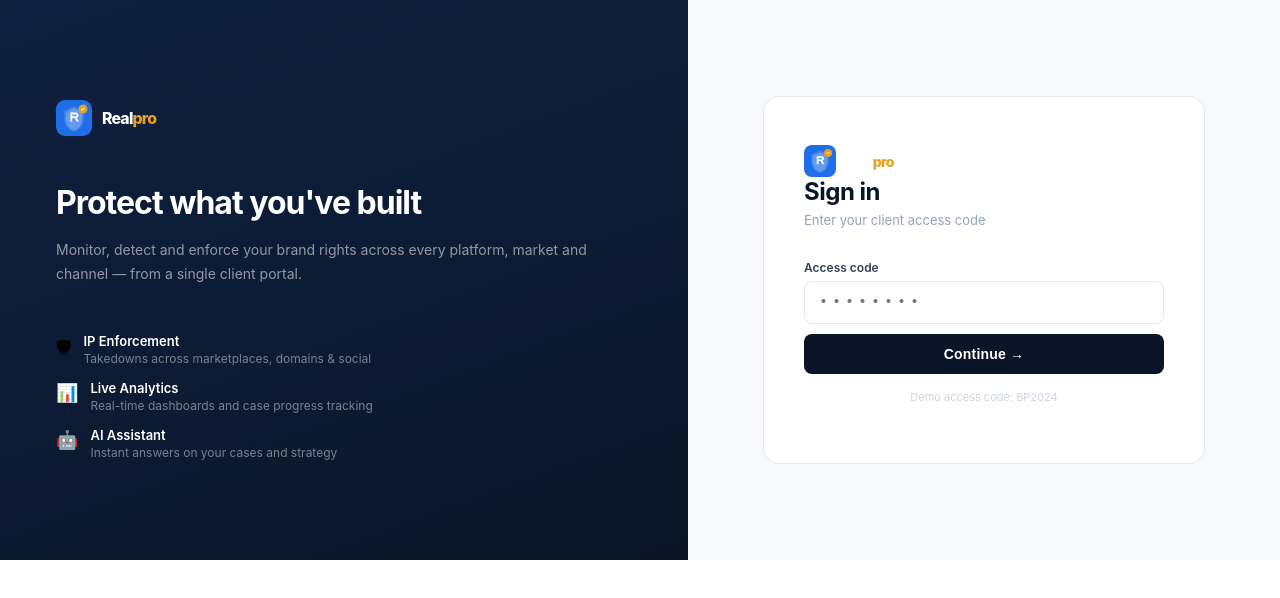
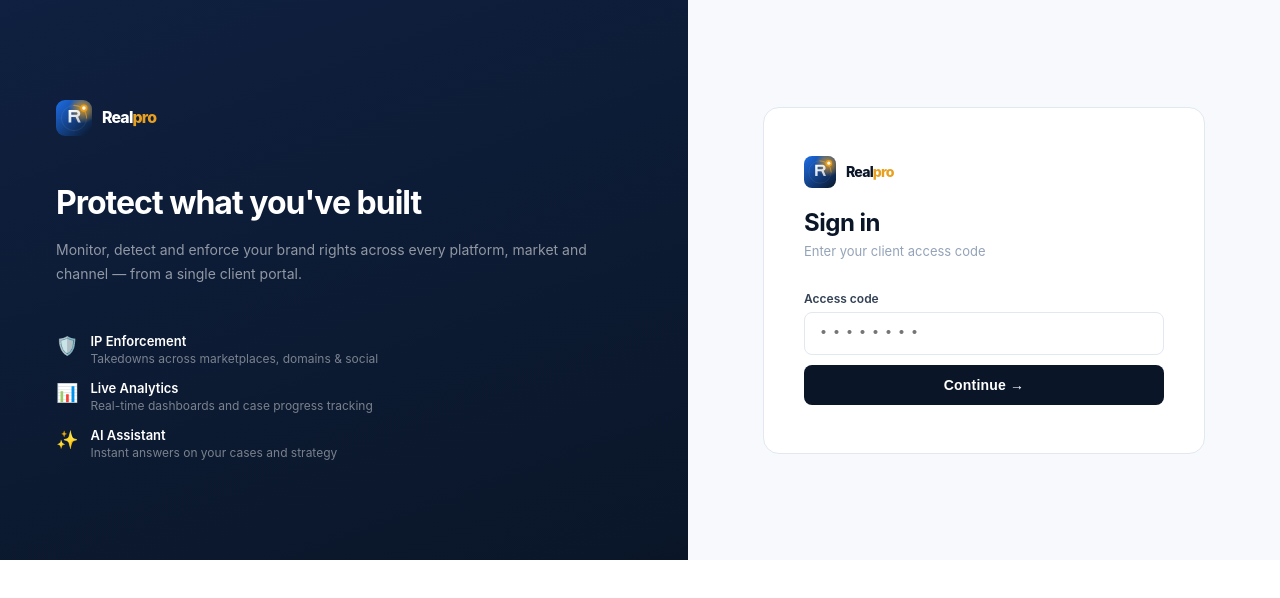
Before and after one commit to krxueminlu-rgb/brand-portal, a React (Create React App) app: page / in a window 1280 px wide. Shown: the top 598 px of the page. Built offline with nearby package versions, Linux system fonts and the light colour scheme.

Commit message:
add lucide-react

```diff
--- a/src/App.js
+++ b/src/App.js
@@ -1,5 +1,5 @@
 import { useState, useRef } from "react";
-import { LayoutDashboard, FolderOpen, Bell, BarChart2, Shield, FileText, ArrowRight, Upload, Clock, MessageSquare, TrendingUp, FileBarChart, LogOut, Plus, Settings2, SortAsc, SortDesc, X, Pin, AlertTriangle, CheckCircle2, Download, Trash2, Send, Sparkles, ChevronDown } from "lucide-react";
+import { LayoutDashboard, FolderOpen, Bell, BarChart2, Shield, ShoppingCart, Instagram, Globe, Search, FileText, ChevronDown, ArrowRight, Upload, Clock, MessageSquare, TrendingUp, FileBarChart, LogOut, Plus, Settings2, SortAsc, SortDesc, X, Pin, AlertTriangle, CheckCircle2, Info, AlertCircle, Download, Trash2, Send, ChevronUp, Sparkles } from "lucide-react";
 
 const T = {
   navy:"#0A1628", navyLight:"#0F2040", navyMid:"#162B55",
@@ -72,24 +72,42 @@ const ALL_FILTER_TYPES_DEF=(brandCases)=>[
   {key:"period",label:"Period",options:PERIODS.map(p=>p.label)},
 ];
 
-function RealproLogo({size=32, showText=true}){
+function RealproLogo({size=32, showText=true, darkText=false}){
   const s=size;
   return(
     <div style={{display:"flex",alignItems:"center",gap:showText?10:0}}>
       <svg width={s} height={s} viewBox="0 0 40 40" fill="none" xmlns="http://www.w3.org/2000/svg">
-        <rect width="40" height="40" rx="10" fill={T.blue}/>
-        {/* Shield shape */}
-        <path d="M20 7L9 12V21C9 27.6 13.8 33.7 20 35C26.2 33.7 31 27.6 31 21V12L20 7Z" fill="white" fillOpacity="0.15"/>
-        <path d="M20 9L11 13.5V21C11 26.8 14.9 32.2 20 33.5C25.1 32.2 29 26.8 29 21V13.5L20 9Z" fill="white" fillOpacity="0.2"/>
-        {/* R letterform inside shield */}
-        <path d="M16 14H22C23.7 14 25 15.3 25 17C25 18.3 24.2 19.4 23 19.8L25.5 24H23L20.8 20H18V24H16V14ZM18 18H22C22.6 18 23 17.6 23 17C23 16.4 22.6 16 22 16H18V18Z" fill="white"/>
-        {/* Gold accent dot */}
-        <circle cx="30" cy="10" r="5" fill={T.accent}/>
-        <path d="M28.5 10L29.5 11L31.5 9" stroke="white" strokeWidth="1.2" strokeLinecap="round" strokeLinejoin="round"/>
+        <defs>
+          <linearGradient id="bgGrad" x1="0" y1="0" x2="40" y2="40" gradientUnits="userSpaceOnUse">
+            <stop offset="0%" stopColor="#1D6EE8"/>
+            <stop offset="100%" stopColor="#0A1628"/>
+          </linearGradient>
+          <linearGradient id="glowR" x1="0" y1="0" x2="1" y2="1">
+            <stop offset="0%" stopColor="#ffffff"/>
+            <stop offset="100%" stopColor="rgba(255,255,255,0.7)"/>
+          </linearGradient>
+          <radialGradient id="orb" cx="75%" cy="25%" r="40%">
+            <stop offset="0%" stopColor="#E8A020" stopOpacity="0.9"/>
+            <stop offset="100%" stopColor="#E8A020" stopOpacity="0"/>
+          </radialGradient>
+        </defs>
+        <rect width="40" height="40" rx="10" fill="url(#bgGrad)"/>
+        <rect width="40" height="40" rx="10" fill="url(#orb)"/>
+        {/* Subtle grid lines - AI feel */}
+        <line x1="0" y1="20" x2="40" y2="20" stroke="rgba(255,255,255,0.04)" strokeWidth="0.5"/>
+        <line x1="20" y1="0" x2="20" y2="40" stroke="rgba(255,255,255,0.04)" strokeWidth="0.5"/>
+        {/* Outer ring arc */}
+        <circle cx="20" cy="20" r="14" stroke="rgba(255,255,255,0.1)" strokeWidth="0.8" fill="none"/>
+        <path d="M20 6 A14 14 0 0 1 34 20" stroke="rgba(232,160,32,0.6)" strokeWidth="1.2" fill="none" strokeLinecap="round"/>
+        {/* R letterform — bold, geometric */}
+        <path d="M14 11H23C25.2 11 27 12.8 27 15C27 16.6 26 17.9 24.6 18.5L27.5 25H24.5L21.8 19H17V25H14V11ZM17 16.5H22.5C23.3 16.5 24 15.8 24 15C24 14.2 23.3 13.5 22.5 13.5H17V16.5Z" fill="url(#glowR)"/>
+        {/* AI dot accent */}
+        <circle cx="31" cy="9" r="4" fill={T.accent}/>
+        <circle cx="31" cy="9" r="2" fill="white" fillOpacity="0.9"/>
       </svg>
       {showText&&(
-        <div>
-          <span style={{fontSize:s*0.44,fontWeight:800,color:T.white,letterSpacing:-0.8,lineHeight:1}}>Real</span><span style={{fontSize:s*0.44,fontWeight:800,color:T.accent,letterSpacing:-0.8,lineHeight:1}}>pro</span>
+        <div style={{lineHeight:1}}>
+          <span style={{fontSize:s*0.44,fontWeight:800,color:darkText?T.navy:T.white,letterSpacing:-0.8}}>Real</span><span style={{fontSize:s*0.44,fontWeight:800,color:T.accent,letterSpacing:-0.8}}>pro</span>
         </div>
       )}
     </div>
@@ -262,7 +280,7 @@ export default function App(){
         <p style={{fontSize:32,fontWeight:700,color:T.white,lineHeight:1.2,margin:"0 0 16px",letterSpacing:-1}}>Protect what you've built</p>
         <p style={{fontSize:14,color:"rgba(255,255,255,0.55)",lineHeight:1.7,margin:0}}>Monitor, detect and enforce your brand rights across every platform, market and channel — from a single client portal.</p>
         <div style={{marginTop:48,display:"flex",flexDirection:"column",gap:14}}>
-          {[["🛡","IP Enforcement","Takedowns across marketplaces, domains & social"],["📊","Live Analytics","Real-time dashboards and case progress tracking"],["🤖","AI Assistant","Instant answers on your cases and strategy"]].map(([ic,t,d])=>(
+          {[["🛡️","IP Enforcement","Takedowns across marketplaces, domains & social"],["📊","Live Analytics","Real-time dashboards and case progress tracking"],["✨","AI Assistant","Instant answers on your cases and strategy"]].map(([ic,t,d])=>(
             <div key={t} style={{display:"flex",gap:12,alignItems:"flex-start"}}>
               <span style={{fontSize:18,marginTop:2}}>{ic}</span>
               <div><p style={{margin:"0 0 2px",fontSize:13,fontWeight:600,color:T.white}}>{t}</p><p style={{margin:0,fontSize:12,color:"rgba(255,255,255,0.45)"}}>{d}</p></div>
@@ -273,14 +291,13 @@ export default function App(){
       {/* Right panel */}
       <div style={{flex:1,display:"flex",alignItems:"center",justifyContent:"center",background:T.offWhite}}>
         <div style={{width:360,padding:"48px 40px",background:T.white,borderRadius:16,border:`1px solid ${T.gray200}`}}>
-          <RealproLogo size={32} showText={true}/>
-          <p style={{fontSize:24,fontWeight:700,color:T.navy,margin:"0 0 6px",letterSpacing:-0.5}}>Sign in</p>
+          <RealproLogo size={32} showText={true} darkText={true}/>
+          <p style={{fontSize:24,fontWeight:700,color:T.navy,margin:"20px 0 6px",letterSpacing:-0.5}}>Sign in</p>
           <p style={{fontSize:13,color:T.gray400,margin:"0 0 32px"}}>Enter your client access code</p>
           <label style={{fontSize:12,fontWeight:600,color:T.gray700,display:"block",marginBottom:6}}>Access code</label>
           <input value={code} onChange={e=>setCode(e.target.value)} onKeyDown={e=>e.key==="Enter"&&login()} placeholder="••••••••" style={{width:"100%",padding:"12px 14px",borderRadius:8,border:`1.5px solid ${codeErr?T.danger:T.gray200}`,fontSize:15,outline:"none",boxSizing:"border-box",marginBottom:10,letterSpacing:4,fontFamily:"monospace",color:T.navy}}/>
-          {codeErr&&<p style={{color:T.danger,fontSize:12,margin:"0 0 10px"}}>Invalid code · Try: BP2024</p>}
+          {codeErr&&<p style={{color:T.danger,fontSize:12,margin:"0 0 10px"}}>Invalid access code. Please contact your account manager.</p>}
           <button onClick={login} style={{width:"100%",padding:"12px",borderRadius:8,background:T.navy,color:T.white,border:"none",fontSize:14,fontWeight:600,cursor:"pointer",letterSpacing:0.2}}>Continue →</button>
-          <p style={{fontSize:11,color:T.gray300,marginTop:16,textAlign:"center"}}>Demo access code: BP2024</p>
         </div>
       </div>
     </div>
@@ -291,8 +308,8 @@ export default function App(){
     <div style={{minHeight:560,display:"flex",alignItems:"center",justifyContent:"center",background:T.offWhite}}>
       <div style={{width:620,padding:"0 20px"}}>
         <div style={{textAlign:"center",marginBottom:40}}>
-          <RealproLogo size={30} showText={true}/>
-          <p style={{fontSize:26,fontWeight:700,color:T.navy,margin:"0 0 8px",letterSpacing:-0.5}}>Select a brand profile</p>
+          <RealproLogo size={30} showText={true} darkText={true}/>
+          <p style={{fontSize:26,fontWeight:700,color:T.navy,margin:"16px 0 8px",letterSpacing:-0.5}}>Select a brand profile</p>
           <p style={{fontSize:13,color:T.gray400,margin:0}}>Choose which brand to access</p>
         </div>
         <div style={{display:"grid",gridTemplateColumns:"repeat(3,1fr)",gap:16}}>
```
